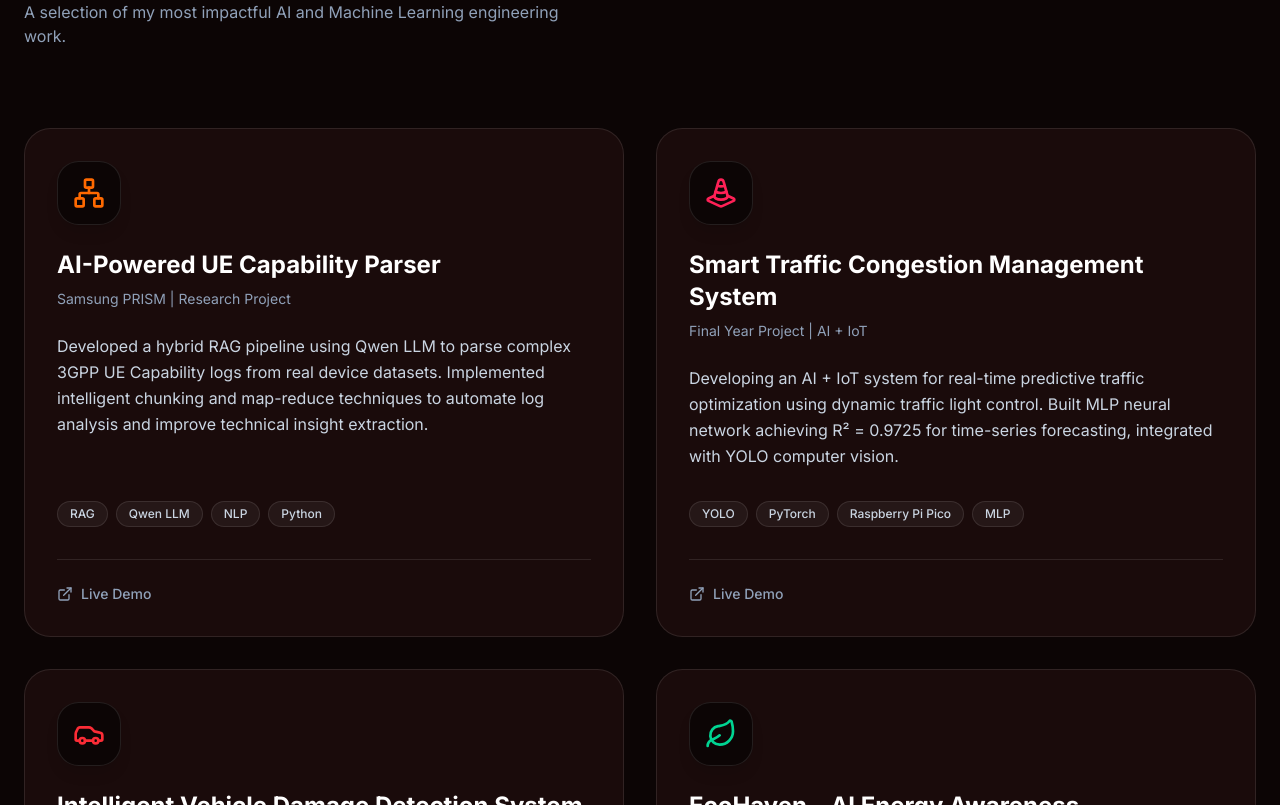
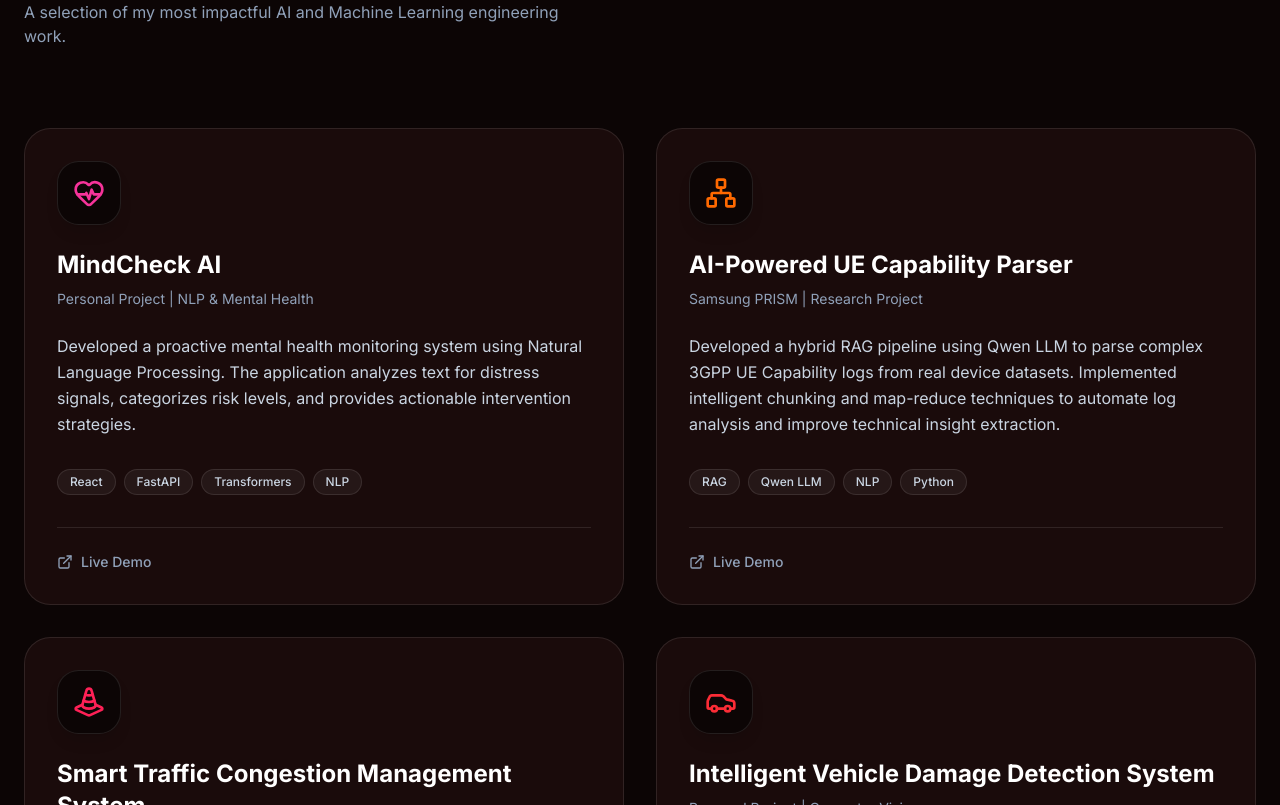
Before and after one commit to GGuruPrasad2004/portfolio-website, a Next.js app: page / in a window 1280 px wide. Shown: the part 3120-3925 px from the top of the page. Built offline with nearby package versions, Linux system fonts and the light colour scheme; no server answers.

Commit message:
Add MindCheck AI project

```diff
--- a/src/components/sections/Projects.tsx
+++ b/src/components/sections/Projects.tsx
@@ -3,9 +3,21 @@
 import { useRef, MouseEvent } from "react";
 import { motion, useMotionValue, useSpring, useTransform } from "framer-motion";
 import { FadeIn, StaggerContainer, StaggerItem } from "@/components/ui/animation-wrappers";
-import { GitBranch, ExternalLink, Network, Car, TrafficCone, Leaf } from "lucide-react";
+import { GitBranch, ExternalLink, Network, Car, TrafficCone, Leaf, HeartPulse } from "lucide-react";
 
 const projects = [
+  {
+    title: "MindCheck AI",
+    subtitle: "Personal Project | NLP & Mental Health",
+    description: "Developed a proactive mental health monitoring system using Natural Language Processing. The application analyzes text for distress signals, categorizes risk levels, and provides actionable intervention strategies.",
+    icon: <HeartPulse className="w-8 h-8 text-pink-500" />,
+    color: "from-pink-500/20 to-pink-900/20",
+    border: "group-hover:border-pink-500/50",
+    shadow: "group-hover:shadow-[0_0_40px_rgba(236,72,153,0.2)]",
+    tags: ["React", "FastAPI", "Transformers", "NLP"],
+    github: "#",
+    demo: "https://mindcheck-ai-alpha.vercel.app/",
+  },
   {
     title: "AI-Powered UE Capability Parser",
     subtitle: "Samsung PRISM | Research Project",
```
